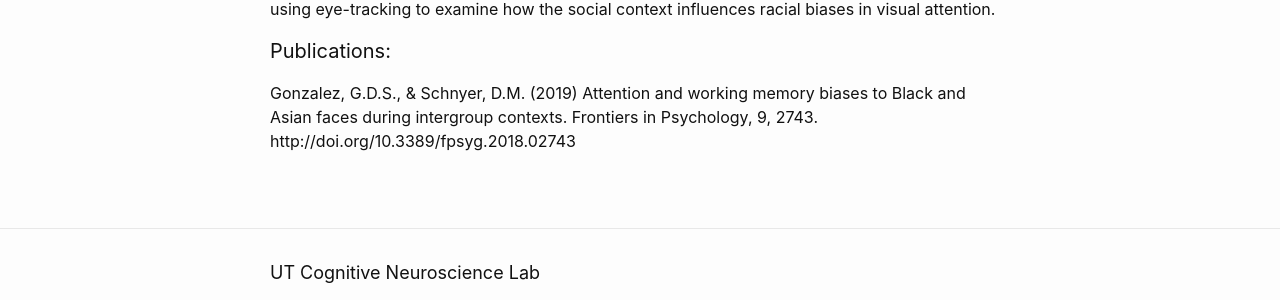
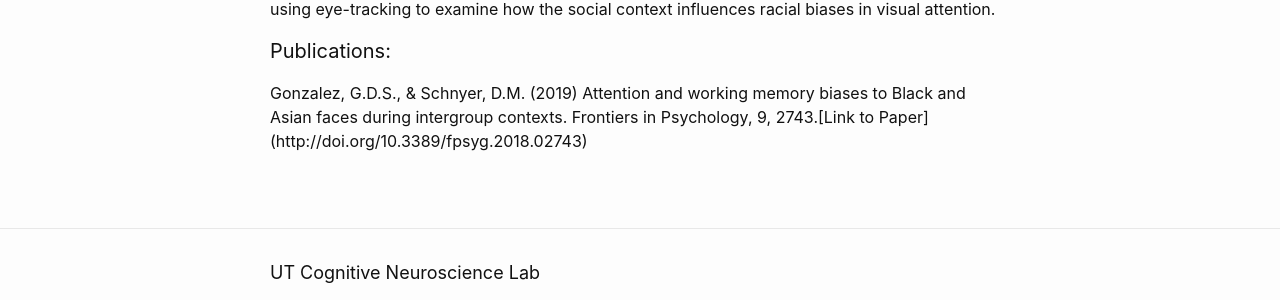
Before and after one commit to UTCogNeuroLab/UTCogNeuroLab.github.io, a Jekyll site: the page built from team/guadalupe-gonzalez.md, in a window 1280 px wide. Shown: the part 770-1070 px from the top of the page. Built offline with Jekyll 4.4.1, drawn with Linux system fonts in a browser that asks for light colours; nearby versions of some CDN libraries; some web fonts are replaced.

Commit message:
Update guadalupe-gonzalez.md

```diff
--- a/team/guadalupe-gonzalez.md
+++ b/team/guadalupe-gonzalez.md
@@ -21,4 +21,5 @@ Lupita’s research interests include the use of neuroimaging methods to examine
 #### Publications:
 
 Gonzalez, G.D.S., & Schnyer, D.M. (2019) Attention and working memory biases to Black and
-Asian faces during intergroup contexts. Frontiers in Psychology, 9, 2743. http://doi.org/10.3389/fpsyg.2018.02743
+Asian faces during intergroup contexts. Frontiers in Psychology, 9, 2743.[Link to Paper]
+(http://doi.org/10.3389/fpsyg.2018.02743)
```
